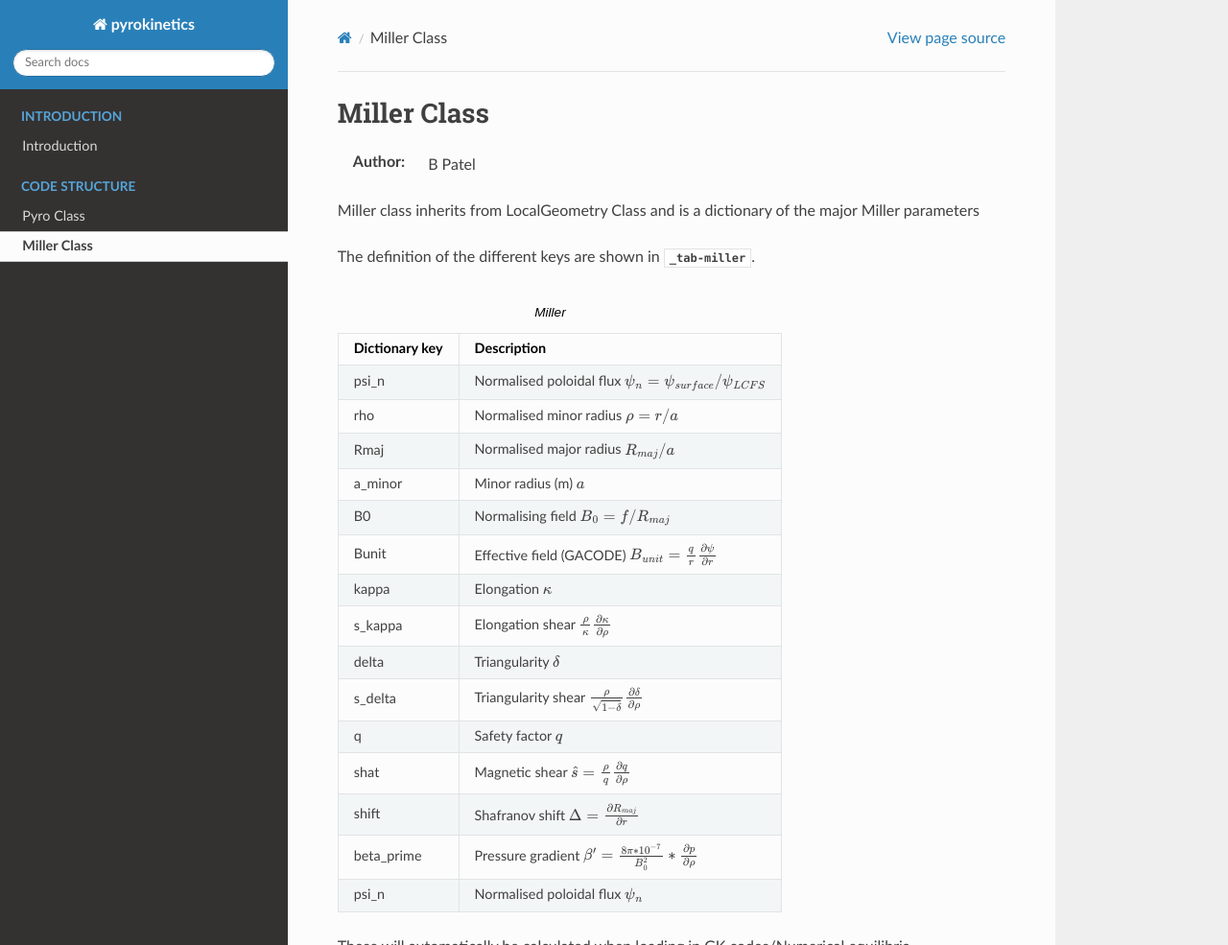
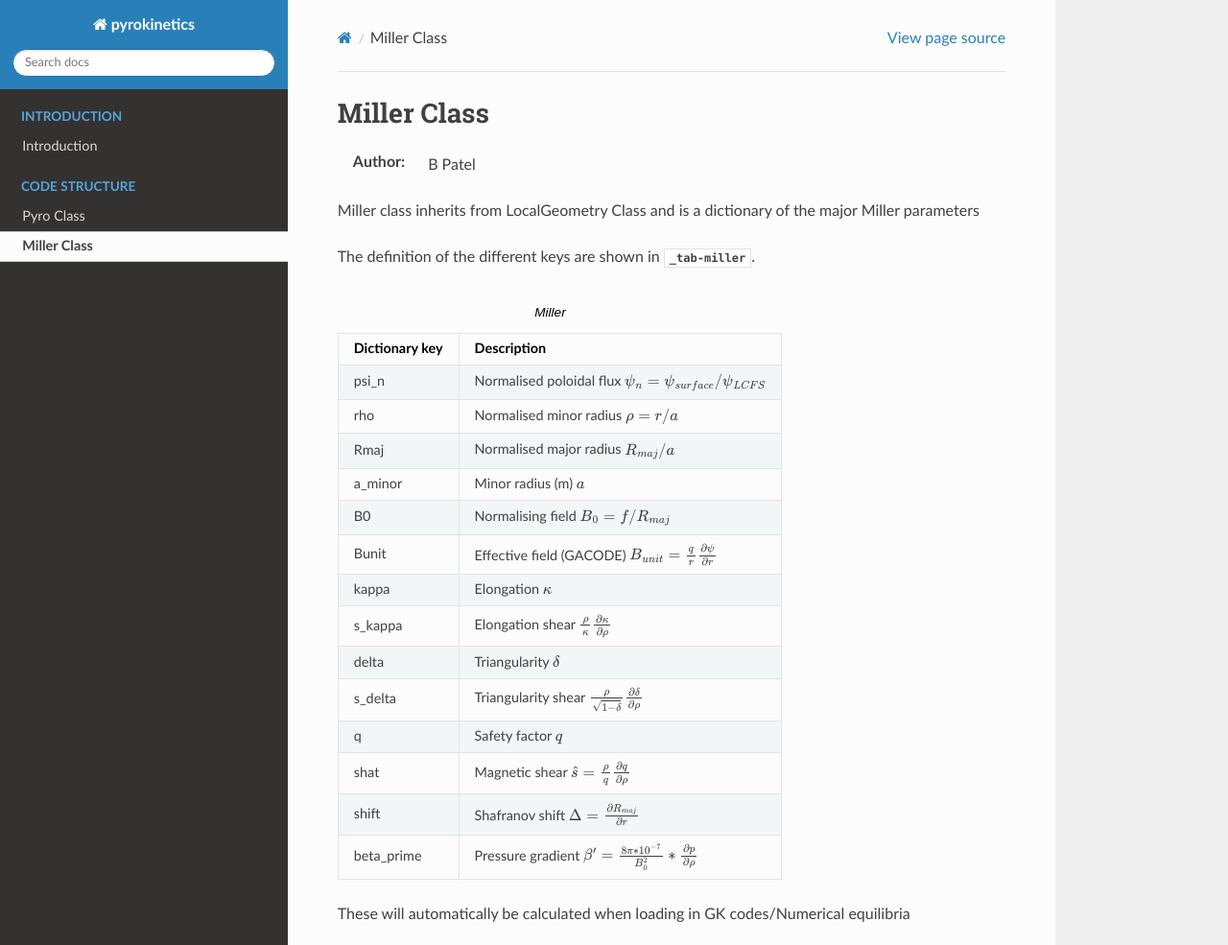
Before and after one commit to pyro-kinetics/pyrokinetics, a Sphinx documentation site: the page built from docs/rst_docs/miller.rst, in a window 1280 px wide and 1312 px high, cut to the strip 0-985 px from the top of the window. Shown: the whole strip at 96% size. Built offline with Sphinx 7.4.7 and the Read the Docs theme 2.0.0, drawn with Linux system fonts in a browser that asks for light colours.

Commit message:
Remomved duplicate line in miller docs

```diff
--- a/docs/rst_docs/miller.rst
+++ b/docs/rst_docs/miller.rst
@@ -45,8 +45,6 @@ The definition of the different keys are shown in :numref:`_tab-miller`.
    +------------------+----------------------------------------------------------------------------------------------+
    | beta_prime       | Pressure gradient :math:`\beta'=\frac{8\pi*10^{-7}}{B_0^2}*\frac{\partial p}{\partial\rho}`  |
    +------------------+----------------------------------------------------------------------------------------------+
-   | psi_n            | Normalised poloidal flux :math:`\psi_n`                                                      |
-   +------------------+----------------------------------------------------------------------------------------------+
 
 These will automatically be calculated when loading in GK codes/Numerical equilibria
 
```
